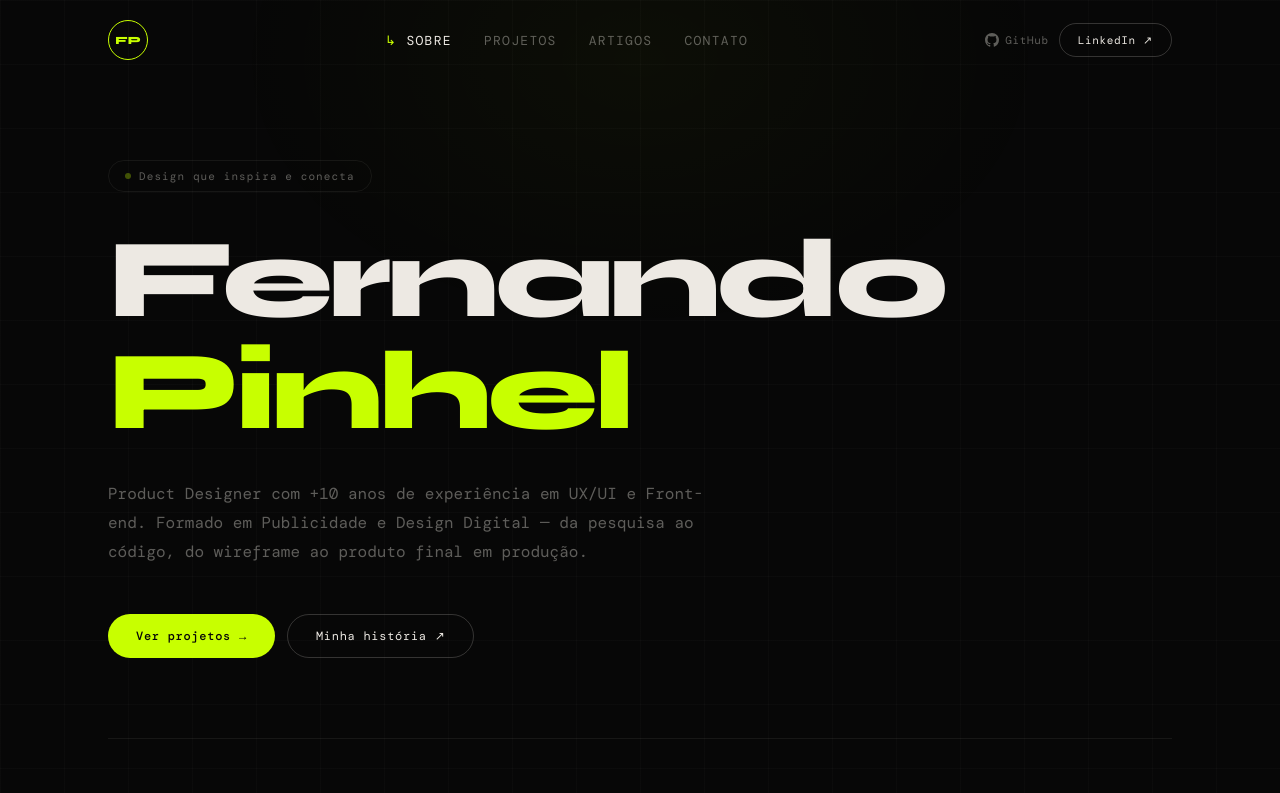
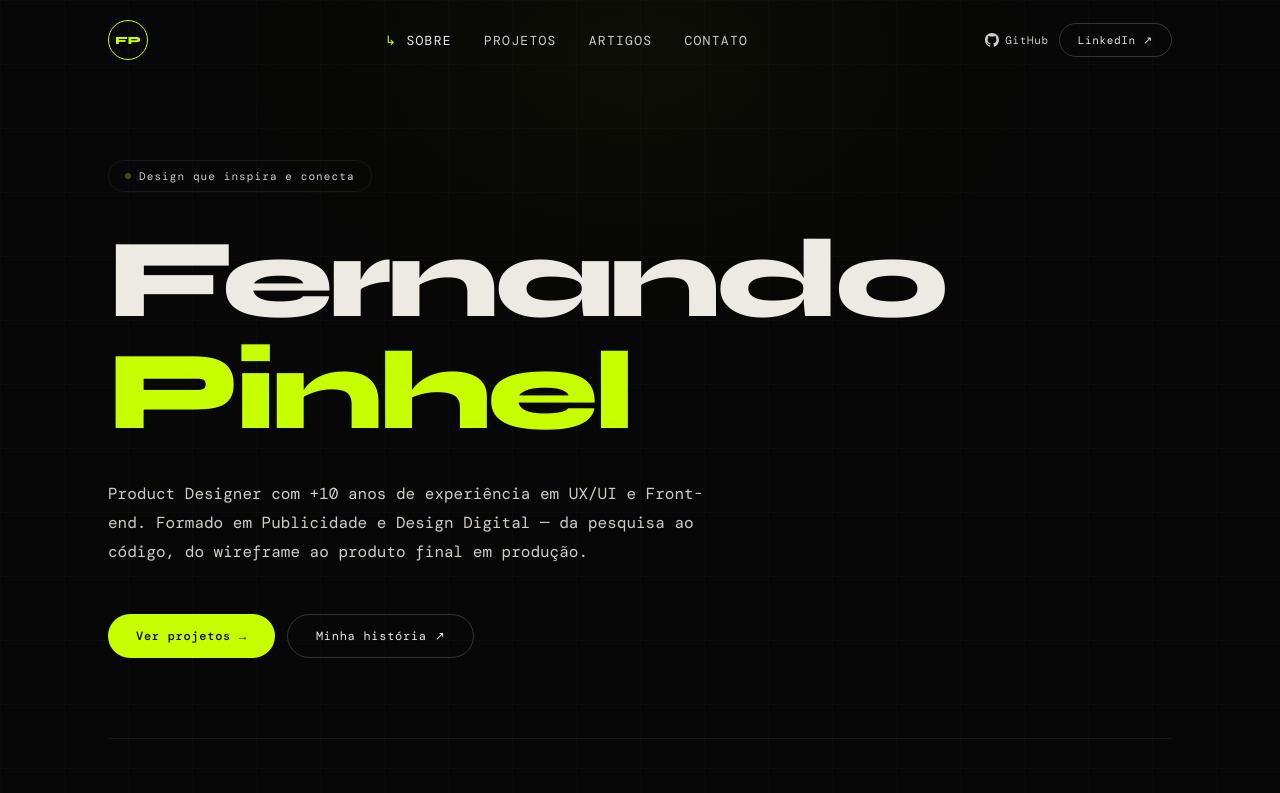
Before and after one commit to fernandopinhel/portfolio-fp, a React (Vite) app: page / in a window 1280 px wide. Shown: the top 793 px of the page. Built offline with nearby package versions, Linux system fonts and the light colour scheme; a web font is replaced by a local one.

Commit message:
ajustando-cores-dim

```diff
--- a/src/styles/global.css
+++ b/src/styles/global.css
@@ -15,7 +15,7 @@ img { display: block; max-width: 100%; }
 /* ── Design Tokens ──────────────────────────────────────────────── */
 :root {
   --ac:     #C8FF00;
-  --dim:    rgba(237,233,227,.38);
+  --dim:    rgba(237,233,227,.88);
   --dimmer: rgba(237,233,227,.16);
   --bd:     rgba(237,233,227,.07);
   --bdh:    rgba(237,233,227,.18);
```
